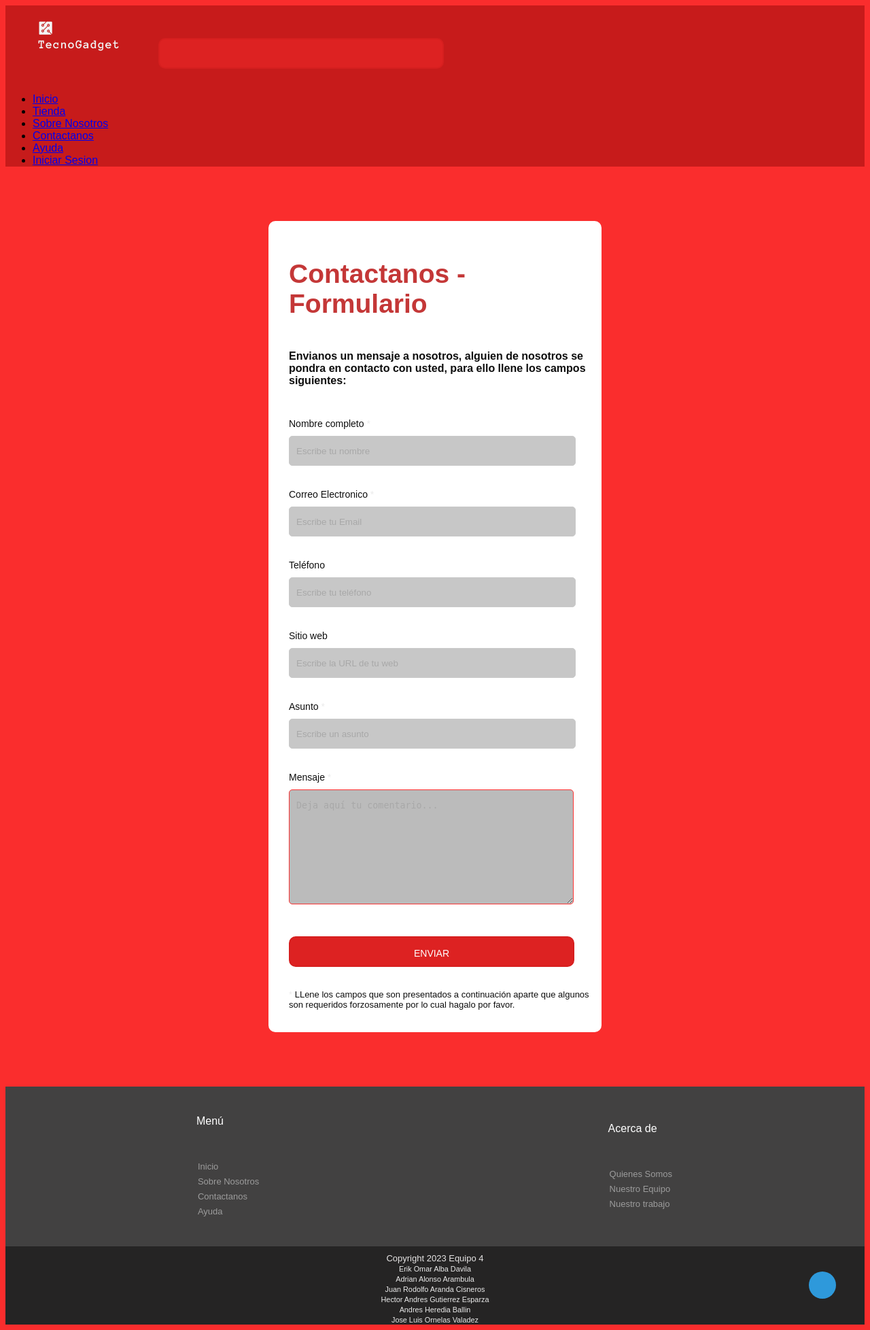
After one commit to AndresHeBa/ProyectoTienda, a PHP site: page /contactanos.php in a window 1280 px wide. The commit adds this page. Shown: the whole page at 68% size. Run offline with PHP 8.4, Linux system fonts and the light colour scheme.

Commit message:
pagina contactanos y sus estilos

```diff
--- /dev/null
+++ b/contactanos.php
@@ -0,0 +1,74 @@
+<!DOCTYPE html>
+<html lang="en">
+<head>
+    <meta charset="UTF-8">
+    <meta name="viewport" content="width=device-width, initial-scale=1.0">
+    <link rel="stylesheet" href="css/contactanos_styles.css">
+    <title>Contactanos</title>
+</head>
+    <!-- Header -->
+
+    <header>
+        <?php
+        include 'header.php';
+        ?>
+    </header>
+
+    <!-- Contactanos -->
+
+<body>
+<div class="contact_form">
+    <div class="formulario">
+    <h1>Contactanos - Formulario</h1>
+    <h3>Envianos un mensaje a nosotros, alguien de nosotros se pondra en contacto con usted, para ello llene los campos siguientes:</h3>
+        <form action="submeter-formulario.php" method="post">
+            <p>
+                <label for="nombre" class="colocar_nombre">Nombre completo
+                <span class="obligatorio">*</span>
+                </label>
+                <input type="text" name="introducir_nombre" id="nombre" required="obligatorio" placeholder="Escribe tu nombre">
+            </p>
+            <p>
+                <label for="email" class="colocar_email">Correo Electronico
+                <span class="obligatorio">*</span>
+                </label>
+                <input type="email" name="introducir_email" id="email" required="obligatorio" placeholder="Escribe tu Email">
+            </p>
+            <p>
+                <label for="telefone" class="colocar_telefono">Teléfono
+                </label>
+                <input type="tel" name="introducir_telefono" id="telefono" placeholder="Escribe tu teléfono">
+            </p>
+            <p>
+                <label for="website" class="colocar_website">Sitio web
+                </label>
+                <input type="url" name="introducir_website" id="website" placeholder="Escribe la URL de tu web">
+            </p>
+            <p>
+                <label for="asunto" class="colocar_asunto">Asunto
+                <span class="obligatorio">*</span>
+                </label>
+                <input type="text" name="introducir_asunto" id="assunto" required="obligatorio" placeholder="Escribe un asunto">
+            </p>
+            <p>
+                <label for="mensaje" class="colocar_mensaje">Mensaje
+                <span class="obligatorio">*</span>
+                </label>
+                <textarea name="introducir_mensaje" class="texto_mensaje" id="mensaje" required="obligatorio" placeholder="Deja aquí tu comentario..."></textarea>
+                </p>
+                <button type="submit" name="enviar_formulario" id="enviar"><p>Enviar</p></button>
+                <p class="aviso">
+                <span class="obligatorio"> * </span>LLene los campos que son presentados a continuación aparte que algunos son requeridos forzosamente por lo cual hagalo por favor.
+            </p>
+            </form>
+        </div>
+    </div>
+
+    <!-- Footer -->
+
+        <?php
+    include 'footer.php';
+    ?>
+
+</body>
+</html>
--- /dev/null
+++ b/css/contactanos_styles.css
@@ -0,0 +1,127 @@
+body{
+	height: 100%;
+    font-family:Arial, Helvetica, sans-serif;
+    background-color:rgb(250, 45, 45);
+}
+
+
+.contact_form{
+	width: 460px;
+    height: auto;
+    margin: 80px auto;
+	border-radius: 10px;
+	padding-top: 30px;
+	padding-bottom: 20px;
+    background-color: #ffffff;
+    padding-left: 30px;
+}
+
+
+input{
+	background-color: #c7c7c7;
+	width: 408px;
+	height: 40px;
+	border-radius: 5px;
+	border-style: solid;
+	border-width: 1px;
+	border-color: #c9c9c9;
+	margin-top: 10px;
+	padding-left: 10px;
+    margin-bottom: 20px;
+}
+
+
+textarea{
+    background-color: #bbbbbb;
+	width: 405px;
+	height: 150px;
+	border-radius: 5px;
+	border-style: solid;
+	border-width: 1px;
+	border-color: #fd3333;
+	margin-top: 10px;
+	padding-left: 10px;
+    margin-bottom: 20px;
+    padding-top: 15px;
+}
+
+
+label{
+    display: block;
+	float: center;
+}
+
+
+button{
+	height: 45px;
+	padding-left: 5px;
+	padding-right: 5px;
+	margin-bottom: 20px;
+	margin-top: 10px;
+	text-transform: uppercase;
+	background-color: rgb(221, 34, 34);
+	border-color: #d61f1f;
+	border-style: solid;
+	border-radius: 10px;
+	width: 420px;
+    cursor: pointer;
+}
+
+
+button p{
+	color: #fff;
+}
+
+
+span{
+	color: #ebebeb;
+}
+
+
+.aviso{
+	font-size: 13px;
+	color: #0e0e0e;
+}
+
+
+h1{
+	font-size: 39px;
+	text-align: letf;
+	padding-bottom: 20px;
+	color: rgb(196, 55, 55);
+}
+
+
+h3{
+	font-size: 16px;
+	padding-bottom: 30px;
+	color: #0e0e0e;
+}
+
+
+p{
+	font-size: 14px;
+	color: #0e0e0e;
+}
+
+
+::-webkit-input-placeholder {
+ color: #a8a8a8;
+}
+
+
+::-webkit-textarea-placeholder {
+ color: #a8a8a8;
+}
+
+
+.formulario input:focus{
+	outline:0;
+	border: 1px solid #a4a5a3;
+}
+
+
+.formulario textarea:focus{
+	outline:0;
+	border: 1px solid #858585;
+}
--- a/sobrenosotros.php
+++ b/sobrenosotros.php
@@ -31,9 +31,6 @@
     </header>
 
     <!--  -->
-    <div class="">
-
-    </div>
 
     <!-- Footer -->
     <?php
```
